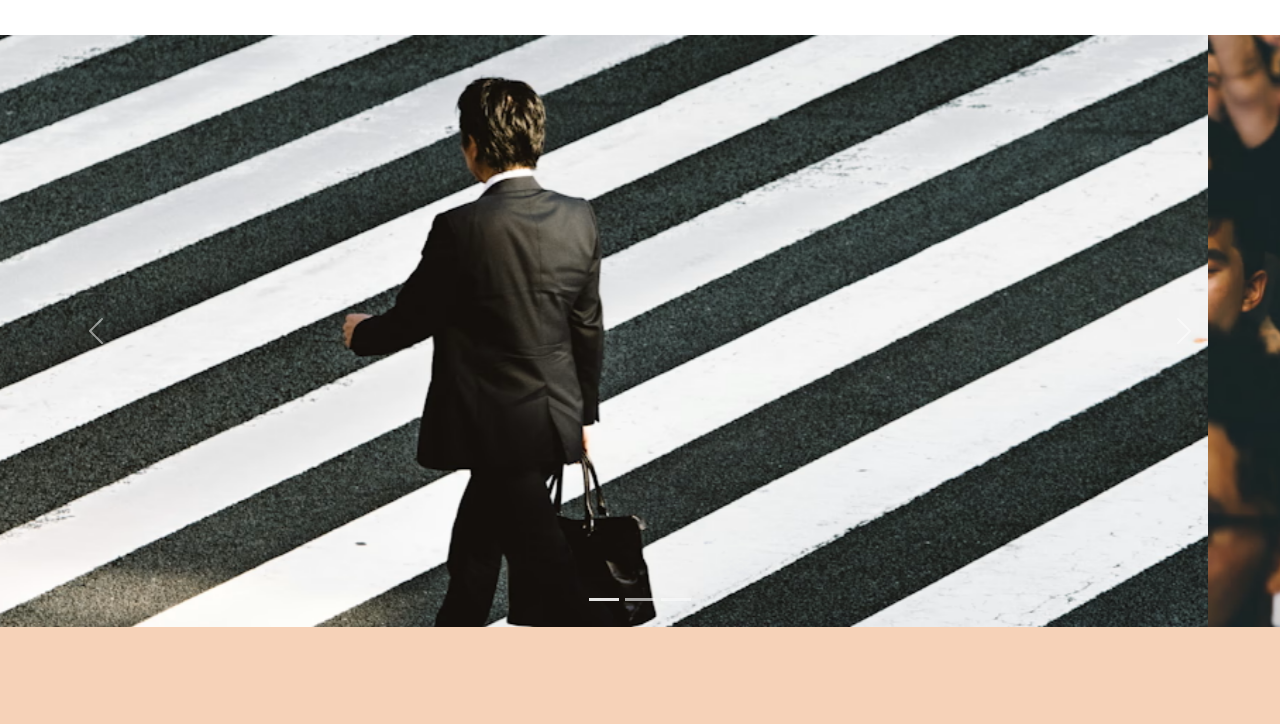
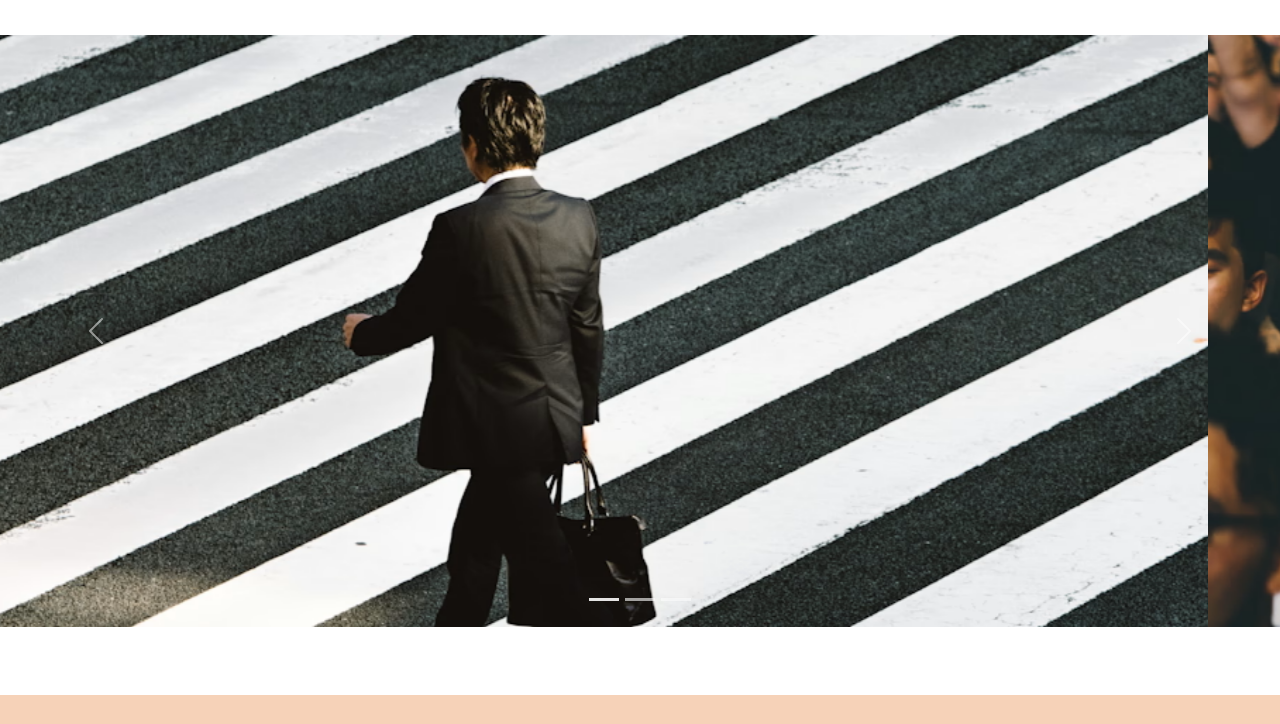
Before and after one commit to JulienDecauchy/Ninacarducci, a plain HTML site: page index.html in a window 1280 px wide. Shown: the part 65-789 px from the top of the page. Drawn offline with nearby package versions, Linux system fonts and the light colour scheme.

Commit message:
CLS fix Attempt

```diff
--- a/assets/style.css
+++ b/assets/style.css
@@ -11,7 +11,7 @@ main {
 	font-style: normal;
 }
 header {
-	height: 100%;
+	height: 61rem;
 	width: 100%;
 }
 .top-header {
@@ -303,11 +303,17 @@ input[type="submit"] {
 	padding: .5em 1em
 }
 @media all and (max-width: 1440px) {
+	header {
+		height: 47.5rem;
+	}
 	#header {
 		height: 100%;
 	}
 }
 @media all and (max-width: 1180px) {
+	header {
+		height: 100%;
+	}
 	.picture {
 		flex : 2;
 	}
```
